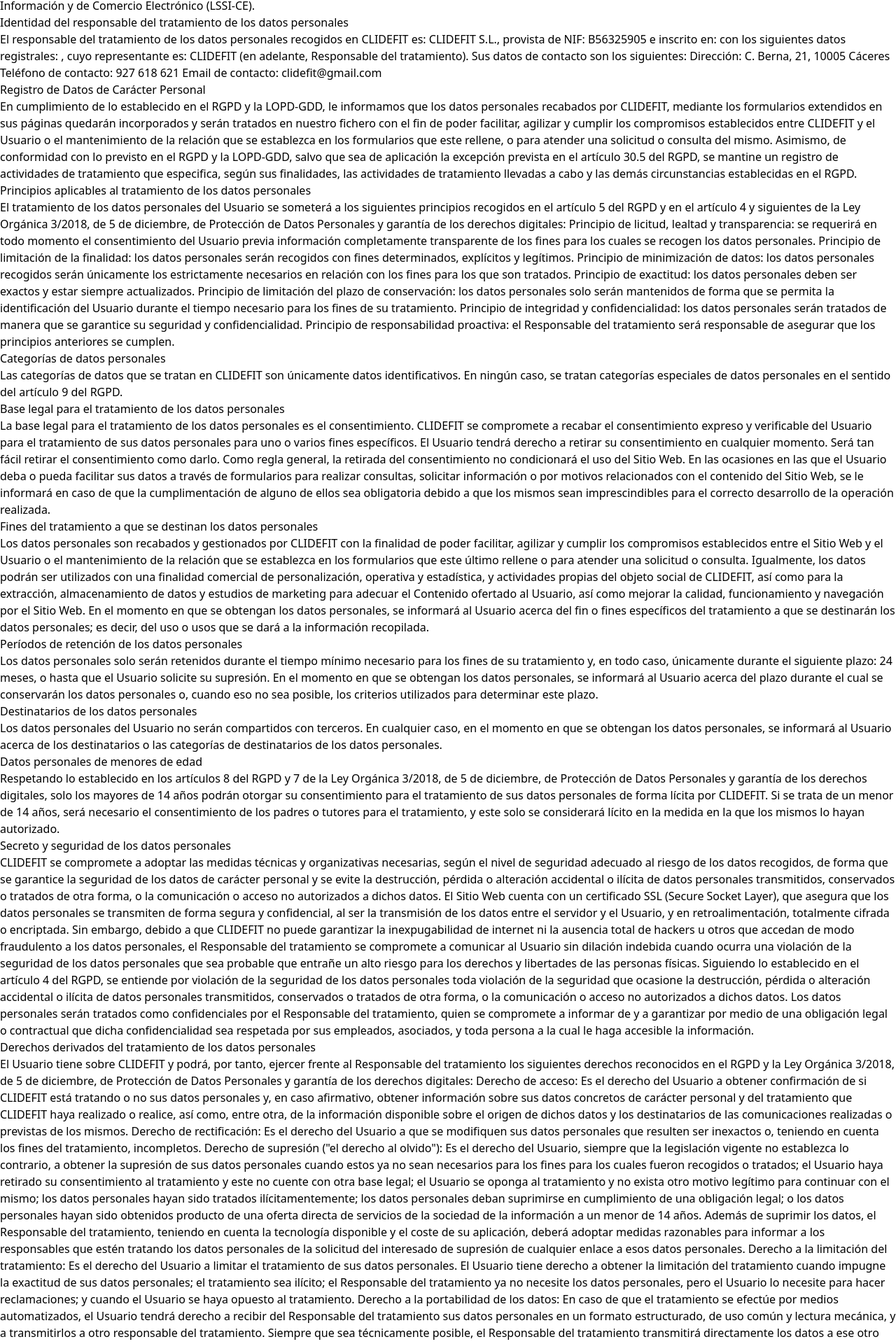
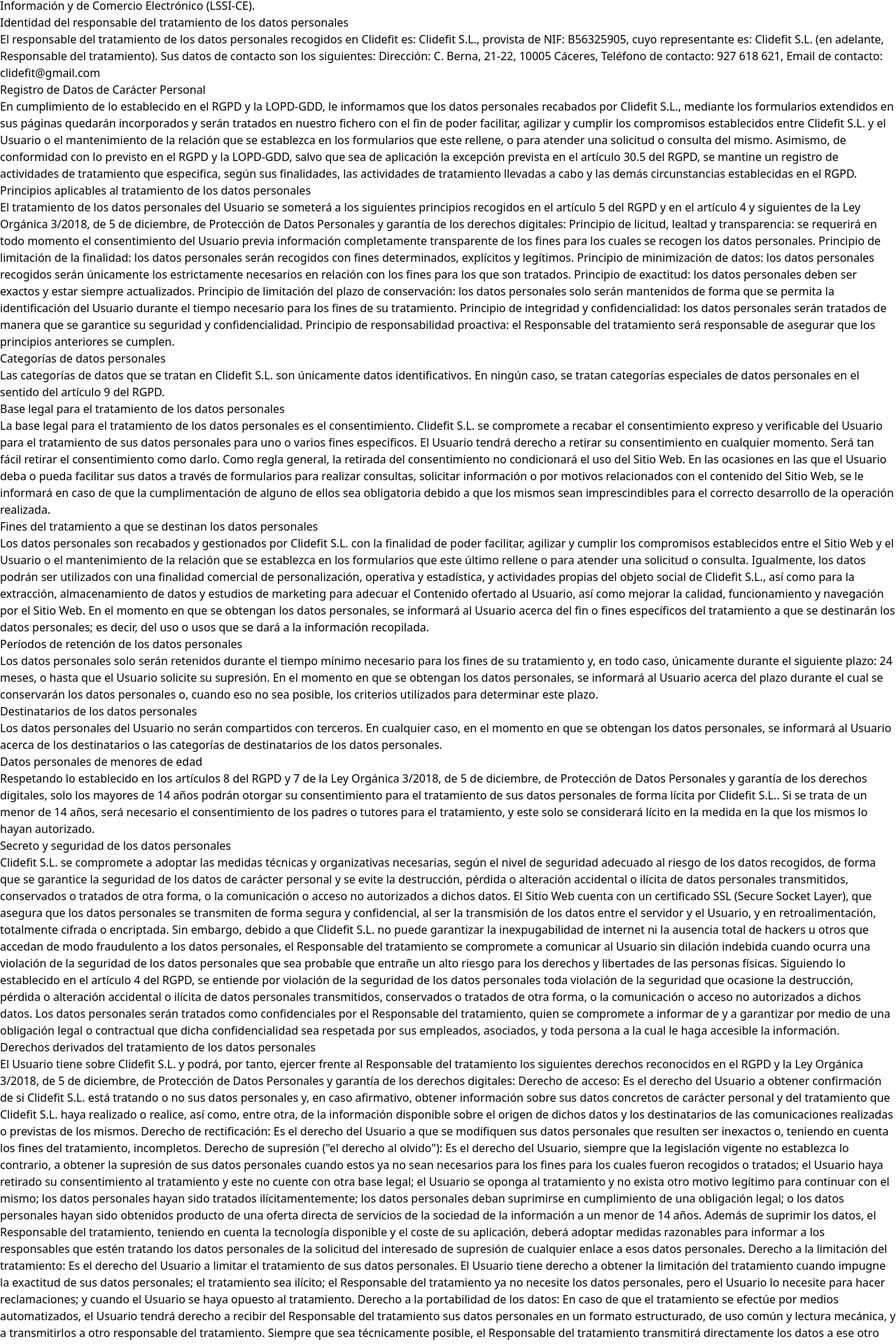
Before and after one commit to srdgz/clidefit, a React (Vite) app in the folder clidefit/: page /privacidad in a window 1280 px wide. Shown: the part 2837-4757 px from the top of the page at 70% size. Built offline with nearby package versions, Linux system fonts and the light colour scheme.

Commit message:
Cookies, aviso & privacity added

```diff
--- a/clidefit/src/pages/Contacto.jsx
+++ b/clidefit/src/pages/Contacto.jsx
@@ -119,7 +119,7 @@
               <span className="text-sm">
                 Acepto los{" "}
                 <Link
-                  to="#"
+                  to={"/privacidad"}
                   className="text-blue-600 hover:underline dark:text-blue-500"
                 >
                   términos y condiciones
--- a/clidefit/src/pages/Privacidad.jsx
+++ b/clidefit/src/pages/Privacidad.jsx
@@ -1,12 +1,12 @@
 const Privacidad = () => {
   return (
-    <div className="max-w-3xl my-10 mx-5 lg:mx-auto text-start">
+    <div className="max-w-3xl mt-32 mb-32 lg:mt-40 mx-5 lg:mx-auto text-start">
       <h2 className="text-indigo-900 font-semibold text-xl mb-3">
         I. POLÍTICA DE PRIVACIDAD Y PROTECCIÓN DE DATOS{" "}
       </h2>
       <p className="text-gray-500 mb-3">
-        Respetando lo establecido en la legislación vigente, CLIDEFIT (en
-        adelante, también Sitio Web) se compromete a adoptar las medidas
+        Respetando lo establecido en la legislación vigente, www.clidefit.com
+        (en adelante, también Sitio Web) se compromete a adoptar las medidas
         técnicas y organizativas necesarias, según el nivel de seguridad
         adecuado al riesgo de los datos recogidos.{" "}
       </p>
@@ -33,28 +33,29 @@
       </h3>
       <p className="text-gray-500 mb-3">
         El responsable del tratamiento de los datos personales recogidos en
-        CLIDEFIT es: CLIDEFIT S.L., provista de NIF: B56325905 e inscrito en:
-        con los siguientes datos registrales: , cuyo representante es: CLIDEFIT
-        (en adelante, Responsable del tratamiento). Sus datos de contacto son
-        los siguientes: Dirección: C. Berna, 21, 10005 Cáceres Teléfono de
-        contacto: 927 618 621 Email de contacto: clidefit@gmail.com{" "}
+        Clidefit es: Clidefit S.L., provista de NIF: B56325905, cuyo
+        representante es: Clidefit S.L. (en adelante, Responsable del
+        tratamiento). Sus datos de contacto son los siguientes: Dirección: C.
+        Berna, 21-22, 10005 Cáceres, Teléfono de contacto: 927 618 621, Email de
+        contacto: clidefit@gmail.com{" "}
       </p>
       <h3 className="text-indigo-900 font-semibold text-xl mb-3">
         Registro de Datos de Carácter Personal{" "}
       </h3>
       <p className="text-gray-500 mb-3">
         En cumplimiento de lo establecido en el RGPD y la LOPD-GDD, le
-        informamos que los datos personales recabados por CLIDEFIT, mediante los
-        formularios extendidos en sus páginas quedarán incorporados y serán
-        tratados en nuestro fichero con el fin de poder facilitar, agilizar y
-        cumplir los compromisos establecidos entre CLIDEFIT y el Usuario o el
-        mantenimiento de la relación que se establezca en los formularios que
-        este rellene, o para atender una solicitud o consulta del mismo.
-        Asimismo, de conformidad con lo previsto en el RGPD y la LOPD-GDD, salvo
-        que sea de aplicación la excepción prevista en el artículo 30.5 del
-        RGPD, se mantine un registro de actividades de tratamiento que
-        especifica, según sus finalidades, las actividades de tratamiento
-        llevadas a cabo y las demás circunstancias establecidas en el RGPD.{" "}
+        informamos que los datos personales recabados por Clidefit S.L.,
+        mediante los formularios extendidos en sus páginas quedarán incorporados
+        y serán tratados en nuestro fichero con el fin de poder facilitar,
+        agilizar y cumplir los compromisos establecidos entre Clidefit S.L. y el
+        Usuario o el mantenimiento de la relación que se establezca en los
+        formularios que este rellene, o para atender una solicitud o consulta
+        del mismo. Asimismo, de conformidad con lo previsto en el RGPD y la
+        LOPD-GDD, salvo que sea de aplicación la excepción prevista en el
+        artículo 30.5 del RGPD, se mantine un registro de actividades de
+        tratamiento que especifica, según sus finalidades, las actividades de
+        tratamiento llevadas a cabo y las demás circunstancias establecidas en
+        el RGPD.{" "}
       </p>
       <h3 className="text-indigo-900 font-semibold text-xl mb-3">
         Principios aplicables al tratamiento de los datos personales
@@ -87,16 +88,16 @@
       </h3>
       <p className="text-gray-500 mb-3">
         {" "}
-        Las categorías de datos que se tratan en CLIDEFIT son únicamente datos
-        identificativos. En ningún caso, se tratan categorías especiales de
-        datos personales en el sentido del artículo 9 del RGPD.{" "}
+        Las categorías de datos que se tratan en Clidefit S.L. son únicamente
+        datos identificativos. En ningún caso, se tratan categorías especiales
+        de datos personales en el sentido del artículo 9 del RGPD.{" "}
       </p>
       <h3 className="text-indigo-900 font-semibold text-xl mb-3">
         Base legal para el tratamiento de los datos personales{" "}
       </h3>
       <p className="text-gray-500 mb-3">
         La base legal para el tratamiento de los datos personales es el
-        consentimiento. CLIDEFIT se compromete a recabar el consentimiento
+        consentimiento. Clidefit S.L. se compromete a recabar el consentimiento
         expreso y verificable del Usuario para el tratamiento de sus datos
         personales para uno o varios fines específicos. El Usuario tendrá
         derecho a retirar su consentimiento en cualquier momento. Será tan fácil
@@ -114,20 +115,20 @@
       </h3>
       <p className="text-gray-500 mb-3">
         {" "}
-        Los datos personales son recabados y gestionados por CLIDEFIT con la
-        finalidad de poder facilitar, agilizar y cumplir los compromisos
+        Los datos personales son recabados y gestionados por Clidefit S.L. con
+        la finalidad de poder facilitar, agilizar y cumplir los compromisos
         establecidos entre el Sitio Web y el Usuario o el mantenimiento de la
         relación que se establezca en los formularios que este último rellene o
         para atender una solicitud o consulta. Igualmente, los datos podrán ser
         utilizados con una finalidad comercial de personalización, operativa y
-        estadística, y actividades propias del objeto social de CLIDEFIT, así
-        como para la extracción, almacenamiento de datos y estudios de marketing
-        para adecuar el Contenido ofertado al Usuario, así como mejorar la
-        calidad, funcionamiento y navegación por el Sitio Web. En el momento en
-        que se obtengan los datos personales, se informará al Usuario acerca del
-        fin o fines específicos del tratamiento a que se destinarán los datos
-        personales; es decir, del uso o usos que se dará a la información
-        recopilada.{" "}
+        estadística, y actividades propias del objeto social de Clidefit S.L.,
+        así como para la extracción, almacenamiento de datos y estudios de
+        marketing para adecuar el Contenido ofertado al Usuario, así como
+        mejorar la calidad, funcionamiento y navegación por el Sitio Web. En el
+        momento en que se obtengan los datos personales, se informará al Usuario
+        acerca del fin o fines específicos del tratamiento a que se destinarán
+        los datos personales; es decir, del uso o usos que se dará a la
+        información recopilada.{" "}
       </p>
       <h3 className="text-indigo-900 font-semibold text-xl mb-3">
         Períodos de retención de los datos personales
@@ -162,7 +163,7 @@
         Orgánica 3/2018, de 5 de diciembre, de Protección de Datos Personales y
         garantía de los derechos digitales, solo los mayores de 14 años podrán
         otorgar su consentimiento para el tratamiento de sus datos personales de
-        forma lícita por CLIDEFIT. Si se trata de un menor de 14 años, será
+        forma lícita por Clidefit S.L.. Si se trata de un menor de 14 años, será
         necesario el consentimiento de los padres o tutores para el tratamiento,
         y este solo se considerará lícito en la medida en la que los mismos lo
         hayan autorizado.{" "}
@@ -171,47 +172,48 @@
         Secreto y seguridad de los datos personales
       </h3>
       <p className="text-gray-500 mb-3">
-        CLIDEFIT se compromete a adoptar las medidas técnicas y organizativas
-        necesarias, según el nivel de seguridad adecuado al riesgo de los datos
-        recogidos, de forma que se garantice la seguridad de los datos de
-        carácter personal y se evite la destrucción, pérdida o alteración
-        accidental o ilícita de datos personales transmitidos, conservados o
-        tratados de otra forma, o la comunicación o acceso no autorizados a
-        dichos datos. El Sitio Web cuenta con un certificado SSL (Secure Socket
-        Layer), que asegura que los datos personales se transmiten de forma
-        segura y confidencial, al ser la transmisión de los datos entre el
-        servidor y el Usuario, y en retroalimentación, totalmente cifrada o
-        encriptada. Sin embargo, debido a que CLIDEFIT no puede garantizar la
-        inexpugabilidad de internet ni la ausencia total de hackers u otros que
-        accedan de modo fraudulento a los datos personales, el Responsable del
-        tratamiento se compromete a comunicar al Usuario sin dilación indebida
-        cuando ocurra una violación de la seguridad de los datos personales que
-        sea probable que entrañe un alto riesgo para los derechos y libertades
-        de las personas físicas. Siguiendo lo establecido en el artículo 4 del
-        RGPD, se entiende por violación de la seguridad de los datos personales
-        toda violación de la seguridad que ocasione la destrucción, pérdida o
+        Clidefit S.L. se compromete a adoptar las medidas técnicas y
+        organizativas necesarias, según el nivel de seguridad adecuado al riesgo
+        de los datos recogidos, de forma que se garantice la seguridad de los
+        datos de carácter personal y se evite la destrucción, pérdida o
         alteración accidental o ilícita de datos personales transmitidos,
         conservados o tratados de otra forma, o la comunicación o acceso no
-        autorizados a dichos datos. Los datos personales serán tratados como
-        confidenciales por el Responsable del tratamiento, quien se compromete a
-        informar de y a garantizar por medio de una obligación legal o
-        contractual que dicha confidencialidad sea respetada por sus empleados,
-        asociados, y toda persona a la cual le haga accesible la información.
+        autorizados a dichos datos. El Sitio Web cuenta con un certificado SSL
+        (Secure Socket Layer), que asegura que los datos personales se
+        transmiten de forma segura y confidencial, al ser la transmisión de los
+        datos entre el servidor y el Usuario, y en retroalimentación, totalmente
+        cifrada o encriptada. Sin embargo, debido a que Clidefit S.L. no puede
+        garantizar la inexpugabilidad de internet ni la ausencia total de
+        hackers u otros que accedan de modo fraudulento a los datos personales,
+        el Responsable del tratamiento se compromete a comunicar al Usuario sin
+        dilación indebida cuando ocurra una violación de la seguridad de los
+        datos personales que sea probable que entrañe un alto riesgo para los
+        derechos y libertades de las personas físicas. Siguiendo lo establecido
+        en el artículo 4 del RGPD, se entiende por violación de la seguridad de
+        los datos personales toda violación de la seguridad que ocasione la
+        destrucción, pérdida o alteración accidental o ilícita de datos
+        personales transmitidos, conservados o tratados de otra forma, o la
+        comunicación o acceso no autorizados a dichos datos. Los datos
+        personales serán tratados como confidenciales por el Responsable del
+        tratamiento, quien se compromete a informar de y a garantizar por medio
+        de una obligación legal o contractual que dicha confidencialidad sea
+        respetada por sus empleados, asociados, y toda persona a la cual le haga
+        accesible la información.
       </p>
       <h3 className="text-indigo-900 font-semibold text-xl mb-3">
         {" "}
         Derechos derivados del tratamiento de los datos personales
       </h3>
       <p className="text-gray-500 mb-3">
-        El Usuario tiene sobre CLIDEFIT y podrá, por tanto, ejercer frente al
-        Responsable del tratamiento los siguientes derechos reconocidos en el
+        El Usuario tiene sobre Clidefit S.L. y podrá, por tanto, ejercer frente
+        al Responsable del tratamiento los siguientes derechos reconocidos en el
         RGPD y la Ley Orgánica 3/2018, de 5 de diciembre, de Protección de Datos
         Personales y garantía de los derechos digitales: Derecho de acceso: Es
-        el derecho del Usuario a obtener confirmación de si CLIDEFIT está
+        el derecho del Usuario a obtener confirmación de si Clidefit S.L. está
         tratando o no sus datos personales y, en caso afirmativo, obtener
         información sobre sus datos concretos de carácter personal y del
-        tratamiento que CLIDEFIT haya realizado o realice, así como, entre otra,
-        de la información disponible sobre el origen de dichos datos y los
+        tratamiento que Clidefit S.L. haya realizado o realice, así como, entre
+        otra, de la información disponible sobre el origen de dichos datos y los
         destinatarios de las comunicaciones realizadas o previstas de los
         mismos. Derecho de rectificación: Es el derecho del Usuario a que se
         modifiquen sus datos personales que resulten ser inexactos o, teniendo
@@ -246,7 +248,7 @@
         directamente los datos a ese otro responsable. Derecho de oposición: Es
         el derecho del Usuario a que no se lleve a cabo el tratamiento de sus
         datos de carácter personal o se cese el tratamiento de los mismos por
-        parte de CLIDEFIT. Derecho a no ser a no ser objeto de una decisión
+        parte de Clidefit S.L.. Derecho a no ser a no ser objeto de una decisión
         basada únicamente en el tratamiento automatizado, incluida la
         elaboración de perfiles: Es el derecho del Usuario a no ser objeto de
         una decisión individualizada basada únicamente en el tratamiento
@@ -274,11 +276,11 @@
       <p className="text-gray-500 mb-3">
         {" "}
         El Sitio Web puede incluir hipervínculos o enlaces que permiten acceder
-        a páginas web de terceros distintos de CLIDEFIT, y que por tanto no son
-        operados por CLIDEFIT. Los titulares de dichos sitios web dispondrán de
-        sus propias políticas de protección de datos, siendo ellos mismos, en
-        cada caso, responsables de sus propios ficheros y de sus propias
-        prácticas de privacidad.{" "}
+        a páginas web de terceros distintos de Clidefit S.L., y que por tanto no
+        son operados por Clidefit S.L.. Los titulares de dichos sitios web
+        dispondrán de sus propias políticas de protección de datos, siendo ellos
+        mismos, en cada caso, responsables de sus propios ficheros y de sus
+        propias prácticas de privacidad.{" "}
       </p>
       <h3 className="text-indigo-900 font-semibold text-xl mb-3">
         Reclamaciones ante la autoridad de control
@@ -304,9 +306,9 @@
         sus datos personales para que el Responsable del tratamiento pueda
         proceder al mismo en la forma, durante los plazos y para las finalidades
         indicadas. El uso del Sitio Web implicará la aceptación de la Política
-        de Privacidad del mismo. CLIDEFIT se reserva el derecho a modificar su
-        Política de Privacidad, de acuerdo a su propio criterio, o motivado por
-        un cambio legislativo, jurisprudencial o doctrinal de la Agencia
+        de Privacidad del mismo. Clidefit S.L. se reserva el derecho a modificar
+        su Política de Privacidad, de acuerdo a su propio criterio, o motivado
+        por un cambio legislativo, jurisprudencial o doctrinal de la Agencia
         Española de Protección de Datos. Los cambios o actualizaciones de esta
         Política de Privacidad no serán notificados de forma explícita al
         Usuario. Se recomienda al Usuario consultar esta página de forma
--- a/clidefit/src/pages/Terminos.jsx
+++ /dev/null
@@ -1,5 +0,0 @@
-const Terminos = () => {
-  return <div></div>;
-};
-
-export default Terminos;
```
Also changed, not shown: clidefit/src/components/Footer.jsx (+18 -6 lines), clidefit/src/pages/Aviso.jsx (+89 -88 lines), clidefit/src/pages/Cookies.jsx (+44 -44 lines).
